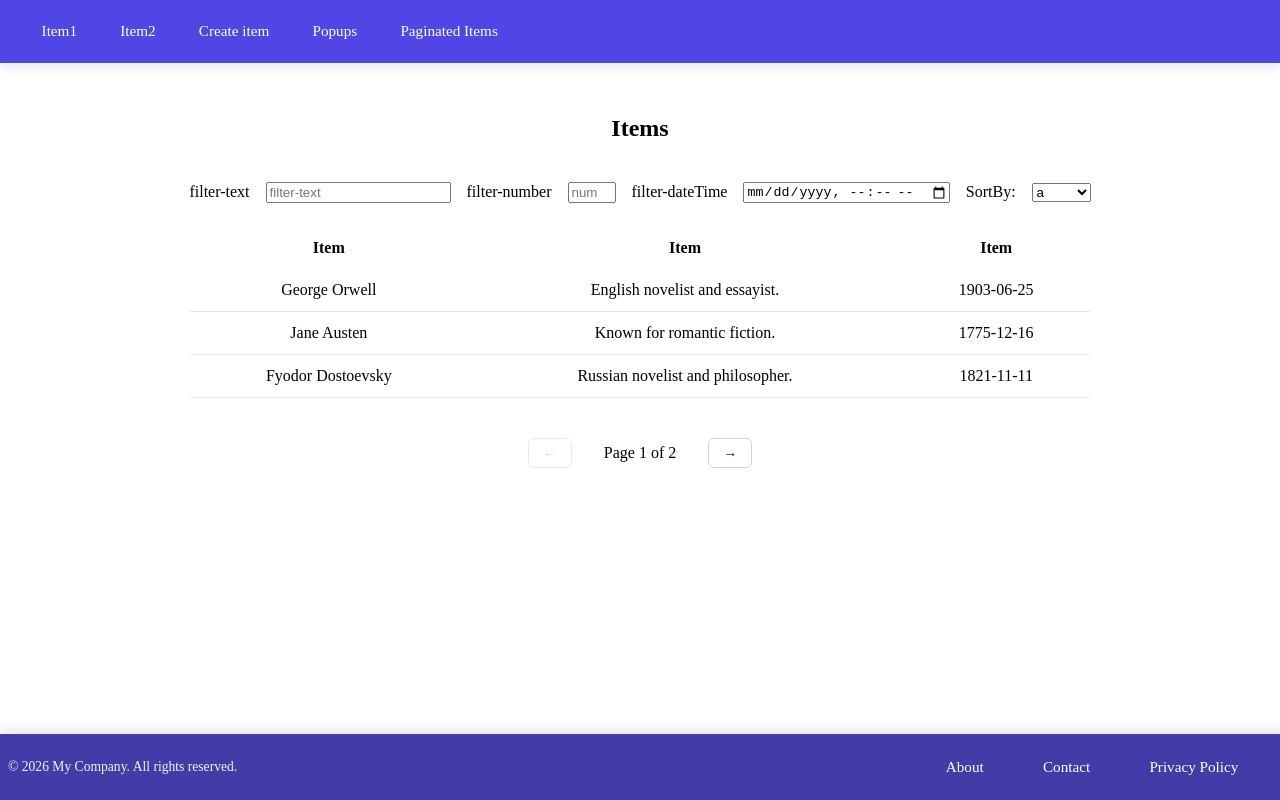
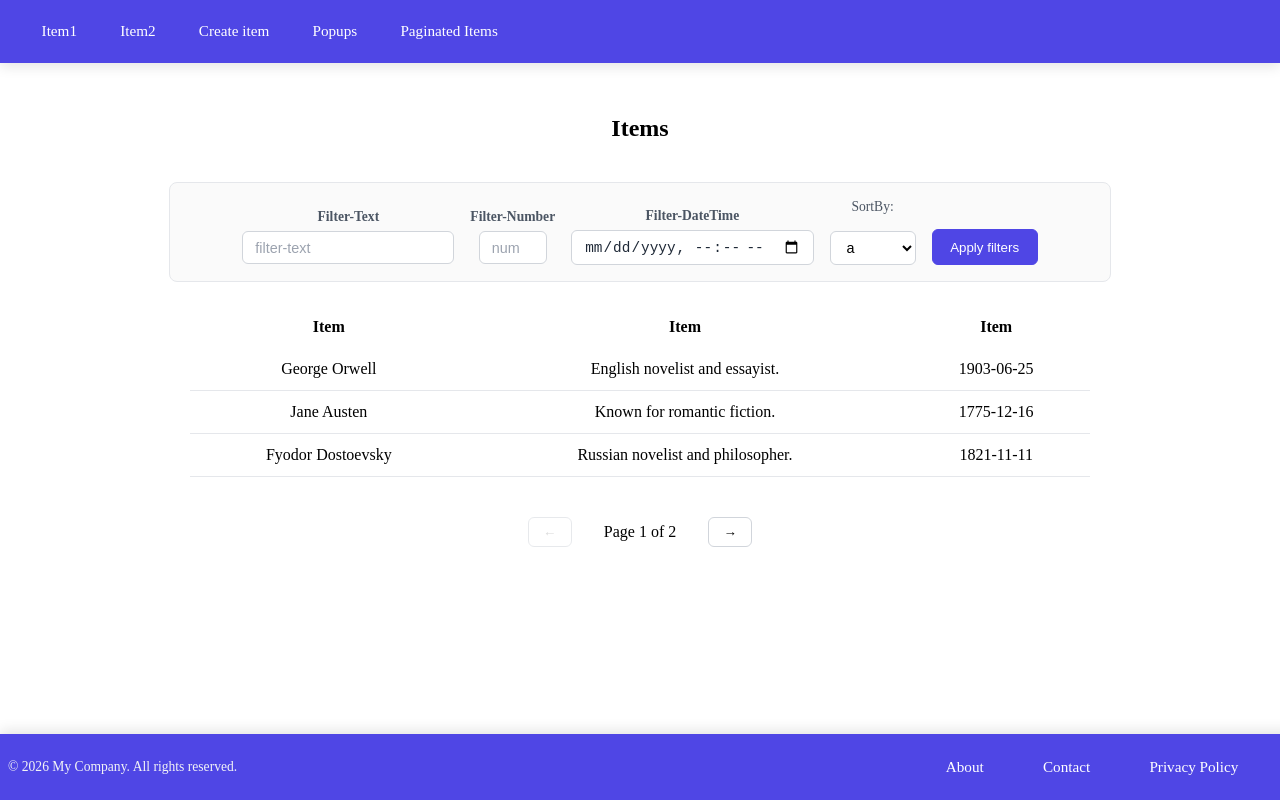
Before and after one commit to dstajic/frontend-sablon, a React (Vite) app: page /paginatedPage in a window 1280 px wide. Built offline with nearby package versions, Linux system fonts and the light colour scheme.

Commit message:
feat: ubacen applay filter button i stil za filter and sort deo

```diff
--- a/src/components/sharedComponents/FilterComponent.jsx
+++ b/src/components/sharedComponents/FilterComponent.jsx
@@ -1,4 +1,5 @@
 import React from "react";
+
 const FilterComponent = ({ filter, setFilter }) => {
     const handleChange = (field, value) => {
         setFilter((prev) => ({
@@ -14,7 +15,7 @@ const FilterComponent = ({ filter, setFilter }) => {
                 <input
                     type="text"
                     placeholder="filter-text"
-          value={filter.text|| ""}
+                    value={filter.text || ""}
                     onChange={(e) => handleChange("text", e.target.value)}
                     className="filter-input"
                 />
@@ -40,9 +41,16 @@ const FilterComponent = ({ filter, setFilter }) => {
                 <input
                     type="datetime-local"
                     placeholder="dateTime"
-          value={filter.dateTime ?? ""}
+                    value={filter.dateTime ? filter.dateTime.slice(0, 16) : ""}
                     onChange={(e) =>
-            handleChange("dateTime", e.target.value ? new Date(e.target.value).toISOString() : null)
+                        handleChange(
+                            "dateTime",
+                            e.target.value
+                                ?
+                                new Date(e.target.value).toISOString()
+                                :
+                                null
+                        )
                     }
                     className="filter-input"
                 />
--- a/src/components/sharedComponents/PaginatedSortedFiltertedExampleOfUseComponent.jsx
+++ b/src/components/sharedComponents/PaginatedSortedFiltertedExampleOfUseComponent.jsx
@@ -65,9 +65,11 @@ const PaginatedSortedFiltertedExampleOfUseComponent = () => {
   */
   const [items, setItems] = useState([]);
   const [page, setPage] = useState(1);
-  const [filter, setFilter] = useState({ text: null, number: null, dateTime: null })
+  const [draftFilter, setDraftFilter] = useState({ text: null, number: null, dateTime: null })
+  const [appliedfilter, setAppliedFilter] = useState(null)
   const [hasNextPage, setHasNextPage] = useState(null);
   const [hasPreviosPage, setHasPreviousPage] = useState(null);
+  const [chosenType, setChosenType] = useState("");
 
 
   // Error popup state
@@ -194,15 +196,27 @@ const PaginatedSortedFiltertedExampleOfUseComponent = () => {
       */}
       {
         <div className="filter-sort-section">
-          <FilterComponent filter={filter} setFilter={setFilter} />
+          <FilterComponent filter={draftFilter} setFilter={setDraftFilter} />
           <SortComponent
             sortTypes={[
               { key: 1, name: "a" },
               { key: 2, name: "danas" },
               { key: 3, name: "Sutra" }
             ]}
-            choosenType={"a"}
+            onSortChange={setChosenType}
           />
+
+          <button
+            className="applay-filters-button"
+            onClick={() => {
+              setAppliedFilter(draftFilter);
+              console.log(draftFilter)
+              console.log(chosenType)
+              setPage(1)
+            }}
+          >
+            Apply filters
+          </button>
         </div>
       }
 
--- /dev/null
+++ b/src/styles/_fiterComponent.style.scss
@@ -0,0 +1,38 @@
+.filter-section {
+    display: flex;
+    flex-wrap: wrap;
+    gap: 1rem;
+
+    .filter-control {
+        display: flex;
+        flex-direction: column;
+        gap: 0.4rem;
+
+        .filter-label {
+            font-size: 0.85rem;
+            font-weight: 600;
+            color: #4b5563;
+            text-transform: capitalize;
+        }
+
+        .filter-input {
+            padding: 0.45rem 0.75rem;
+            border: 1px solid #d1d5db;
+            border-radius: 6px;
+            background-color: #ffffff;
+            font-size: 0.9rem;
+            color: #1f2937;
+            transition: border-color 0.2s ease, box-shadow 0.2s ease;
+
+            &:focus {
+                outline: none;
+                border-color: #3b82f6; // Plava boja pri fokusu
+                box-shadow: 0 0 0 2px rgba(59, 130, 246, 0.1);
+            }
+
+            &::placeholder {
+                color: #9ca3af;
+            }
+        }
+    }
+}
--- /dev/null
+++ b/src/styles/_sortComponent.style.scss
@@ -0,0 +1,26 @@
+.sort-component-wrapper {
+    display: flex;
+    flex-direction: column;
+    gap: 0.4rem;
+
+    span {
+        font-size: 0.85rem;
+        font-weight: 600;
+        color: #4b5563;
+    }
+
+    .sort-type-select {
+        padding: 0.45rem 0.75rem;
+        border: 1px solid #d1d5db;
+        border-radius: 6px;
+        background-color: #ffffff;
+        font-size: 0.9rem;
+        cursor: pointer;
+        transition: border-color 0.2s ease;
+
+        &:focus {
+            outline: none;
+            border-color: #3b82f6;
+        }
+    }
+}
--- /dev/null
+++ b/src/styles/_variables.scss
@@ -0,0 +1 @@
+$primaryColor:#4f46e5;
--- a/src/styles/cardRenderComponentStyle.scss
+++ b/src/styles/cardRenderComponentStyle.scss
@@ -1,3 +1,4 @@
+@use "./variables";
 /* ======================================
    CARD LIST CONTAINER
    ====================================== */
@@ -45,7 +46,7 @@
   .cardLink {
     margin-top: auto;
     font-size: 0.85rem;
-    color: #4f46e5;
+    color: variables.$primaryColor;
     text-decoration: none;
     font-weight: 500;
     transition: all 0.2s ease;
--- a/src/styles/createFormBlueprintStyle.scss
+++ b/src/styles/createFormBlueprintStyle.scss
@@ -1,3 +1,4 @@
+@use "./variables";
 /* ======================================
    FORM CONTAINER
    ====================================== */
@@ -46,7 +47,7 @@
 
     &:focus {
       outline: none;
-      border-color: #4f46e5;
+      border-color: variables.$primaryColor;
       box-shadow: 0 0 0 2px rgba(79, 70, 229, 0.15);
     }
 
@@ -77,7 +78,7 @@
   padding: 0.7rem;
   border: none;
   border-radius: 8px;
-  background: linear-gradient(135deg, #4f46e5, #6366f1);
+  background: linear-gradient(135deg, variables.$primaryColor, #6366f1);
   color: #ffffff;
   font-size: 0.95rem;
   font-weight: 600;
--- a/src/styles/editFormBlueprintStyle.scss
+++ b/src/styles/editFormBlueprintStyle.scss
@@ -47,7 +47,7 @@
 
     &:focus {
       outline: none;
-      border-color: #4f46e5;
+      border-color: variables.$primaryColor;
       box-shadow: 0 0 0 2px rgba(79, 70, 229, 0.15);
     }
 
@@ -65,7 +65,7 @@
   padding: 0.7rem;
   border: none;
   border-radius: 8px;
-  background: linear-gradient(135deg, #4f46e5, #6366f1);
+  background: linear-gradient(135deg, variables.$primaryColor, #6366f1);
   color: #ffffff;
   font-size: 0.95rem;
   font-weight: 600;
--- a/src/styles/footerBlueprintStyle.scss
+++ b/src/styles/footerBlueprintStyle.scss
@@ -1,3 +1,5 @@
+@use "./variables" as *;
+
 /* ======================================
    FOOTER CONTAINER
    ====================================== */
@@ -5,7 +7,7 @@
   padding: 1.5rem;
   padding-left: 0.5rem;
 
-  background-color: #413ca7; /* same as navbar for consistency */
+  background-color: $primaryColor; /* same as navbar for consistency */
   color: #ffffff;
   display: flex;
   justify-content: space-between;
--- a/src/styles/navbarBlueprintStyle.scss
+++ b/src/styles/navbarBlueprintStyle.scss
@@ -1,3 +1,5 @@
+@use "./variables";
+
 /* ======================================
    NAVBAR CONTAINER
    ====================================== */
@@ -6,13 +8,15 @@
   align-items: center;
   gap: 1.5rem;
   padding: 1rem 2rem;
-  background-color: #4f46e5; /* modern gradient color if needed */
+  background-color: variables.$primaryColor;
+  /* modern gradient color if needed */
   box-shadow: 0 4px 12px rgba(0, 0, 0, 0.1);
 }
 
 /* ======================================
    LINKS
    ====================================== */
+
 .link {
   text-decoration: none;
   color: #ffffff;
--- a/src/styles/paginatedComponentStyle.scss
+++ b/src/styles/paginatedComponentStyle.scss
@@ -1,3 +1,7 @@
+@use "./fiterComponent.style";
+@use "./sortComponent.style";
+@use "./variables" as *;
+
 .authorsPageContainer {
   display: flex;
   flex-direction: column;
@@ -70,4 +74,38 @@
       font-weight: 500;
     }
   }
+
+  /* FILTER SEKCIJA */
+  .filter-sort-section {
+    display: flex;
+    flex-wrap: wrap;
+    gap: 1rem;
+    align-items: flex-end;
+    justify-content: center;
+
+    padding: 1rem 1.25rem;
+    border: 1px solid #e5e7eb;
+    border-radius: 8px;
+    background-color: #fafafa;
+    width: 80%;
+    max-width: 900px;
+  }
+
+  /* APPLY BUTTON */
+  .applay-filters-button {
+    padding: 0.5rem 1.1rem;
+    border-radius: 6px;
+    border: 1px solid $primaryColor;
+    background-color: $primaryColor;
+    color: #ffffff;
+    font-weight: 500;
+    cursor: pointer;
+    transition: all 0.2s ease;
+    height: 36px;
+
+    &:hover {
+      background-color: $primaryColor;
+      color: #6366f1;
+    }
+  }
 }
--- a/src/styles/tableRenderComponentStyle.scss
+++ b/src/styles/tableRenderComponentStyle.scss
@@ -1,3 +1,4 @@
+@use "./variables";
 .listPageContainer {
   width: 100%;
   padding: 2rem 0;
@@ -18,7 +19,7 @@
         th {
           position: sticky;
           top: 0;
-          background: #4f46e5;
+          background: variables.$primaryColor;
           color: #ffffff;
           z-index: 10;
           padding: 0.9rem 1rem;
```
Lines whose indentation alone changed are shown as unchanged.
